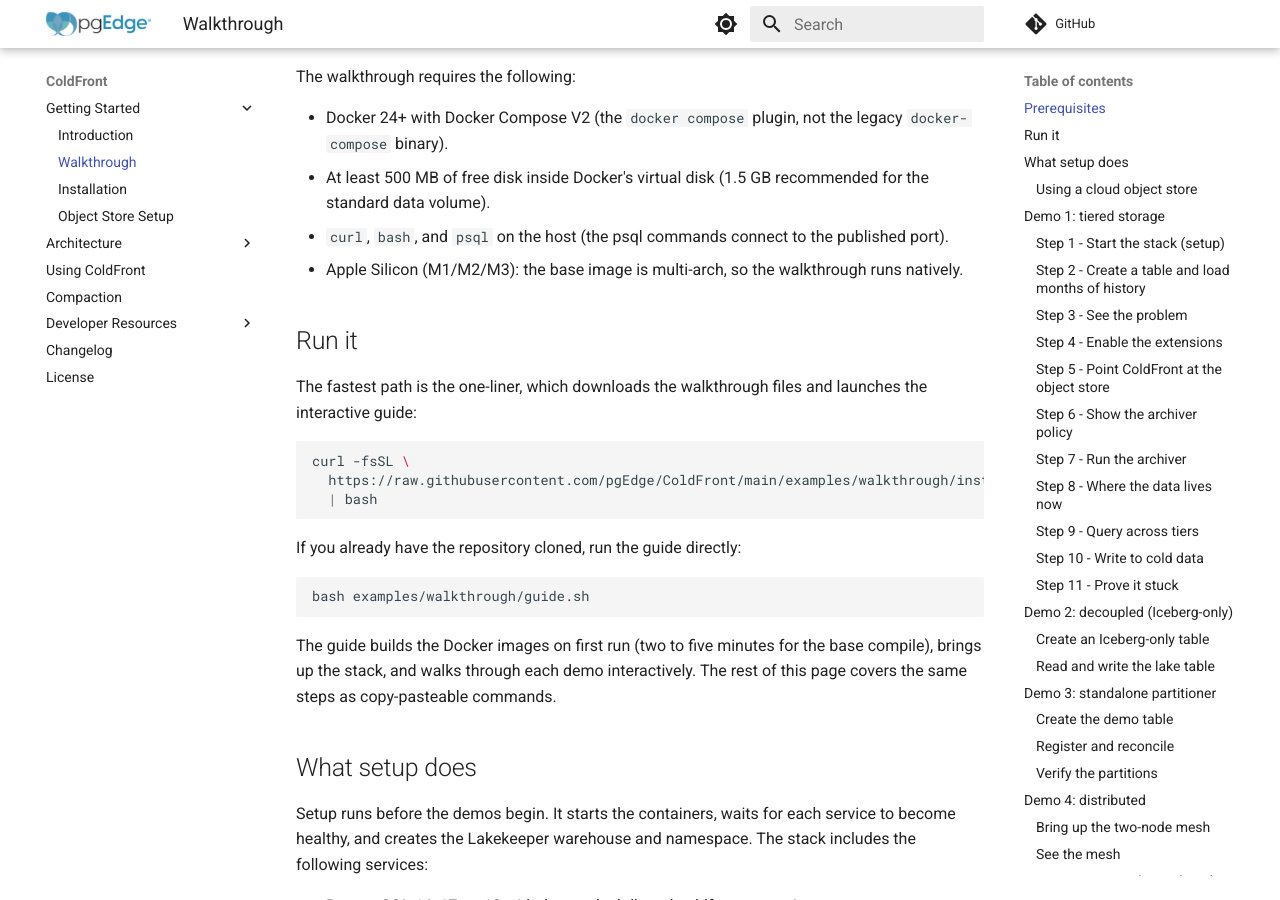
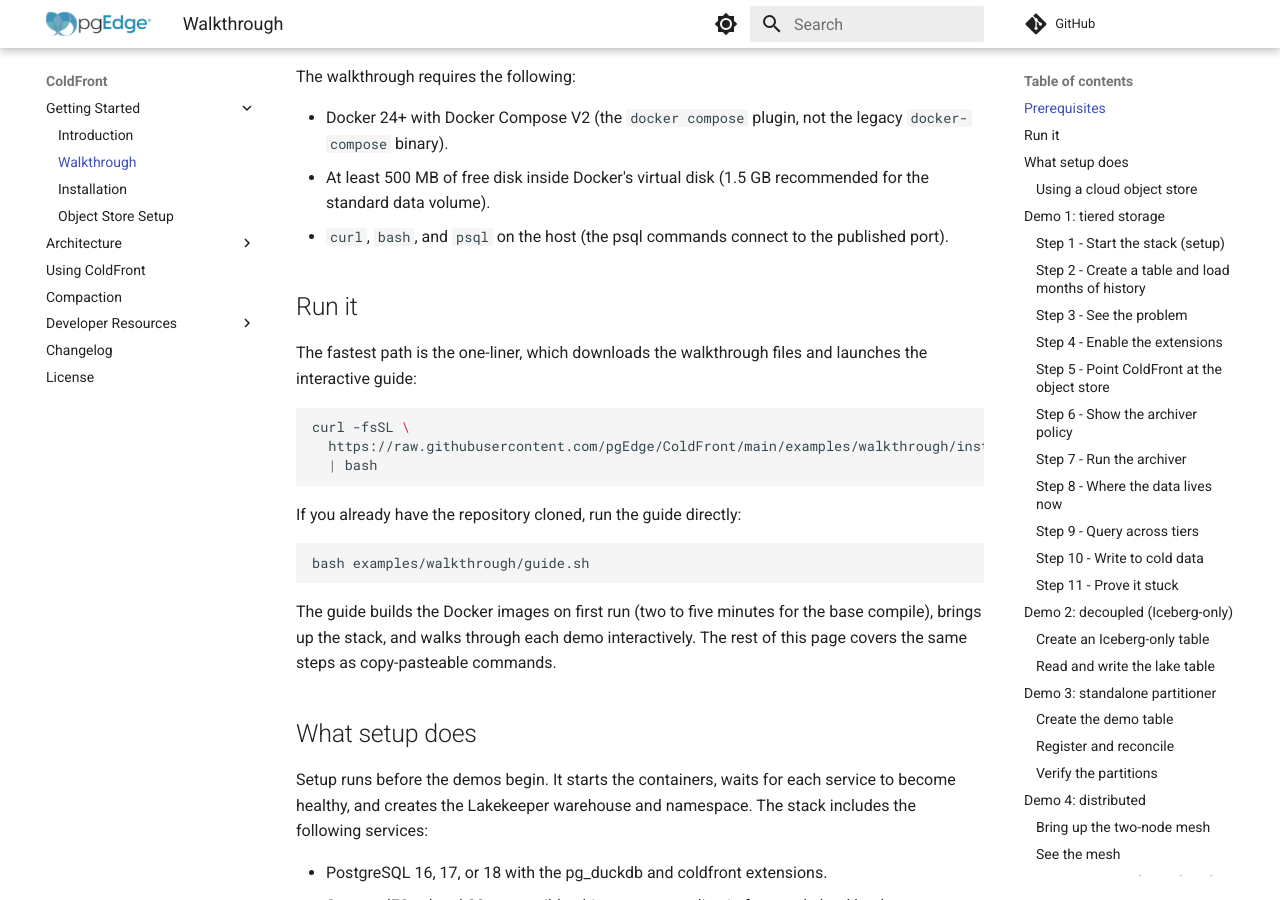
Before and after one commit to pgEdge/coldfront, an MkDocs documentation site: the page built from docs/walkthrough.md, in a window 1280 px wide and 900 px high, scrolled down 475 px. Built offline with MkDocs 1.6.1 and Material for MkDocs 9.7.7, drawn with Linux system fonts in a browser that asks for light colours; comment, search, counter and statistics services are not loaded.

Commit message:
docs: remove stray Apple Silicon prerequisite line

```diff
--- a/docs/walkthrough.md
+++ b/docs/walkthrough.md
@@ -25,8 +25,6 @@ The walkthrough requires the following:
   recommended for the standard data volume).
 - `curl`, `bash`, and `psql` on the host (the psql commands connect to
   the published port).
-- Apple Silicon (M1/M2/M3): the base image is multi-arch, so the
-  walkthrough runs natively.
 
 ## Run it
 
```
